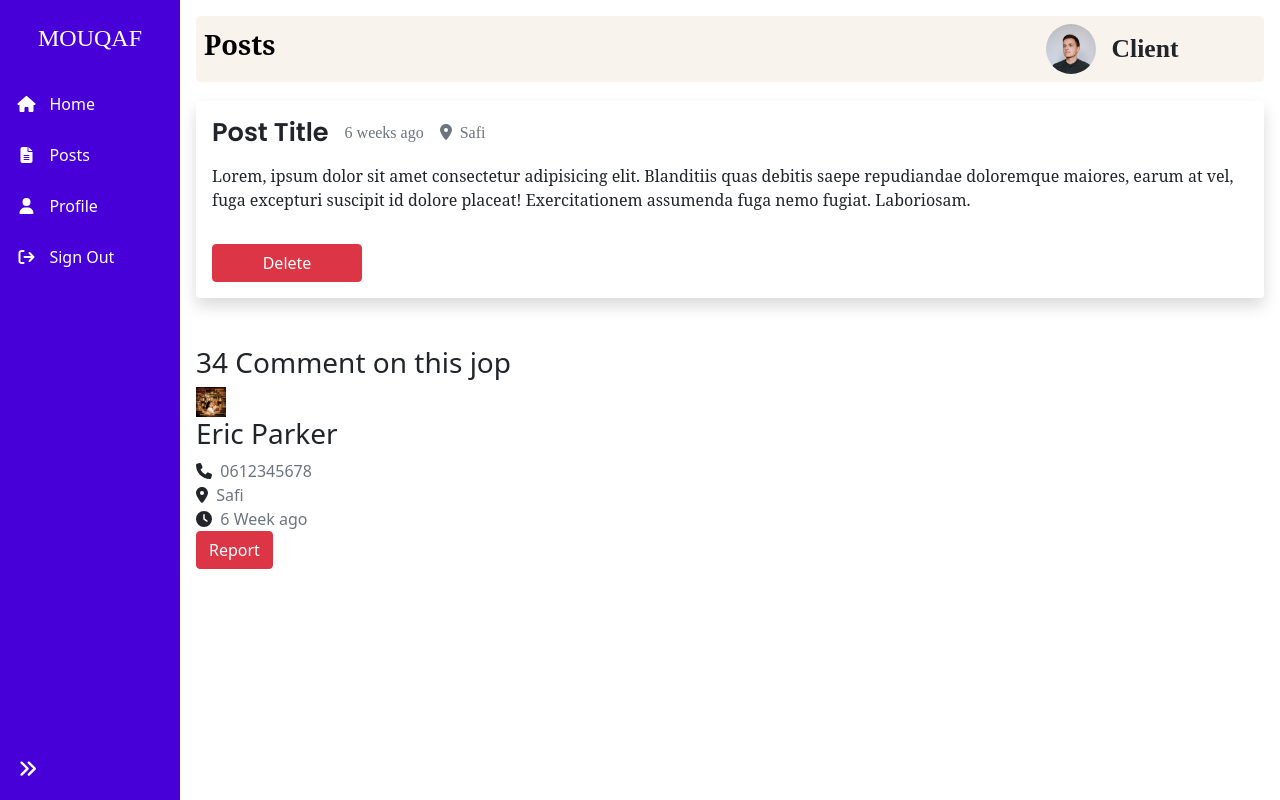
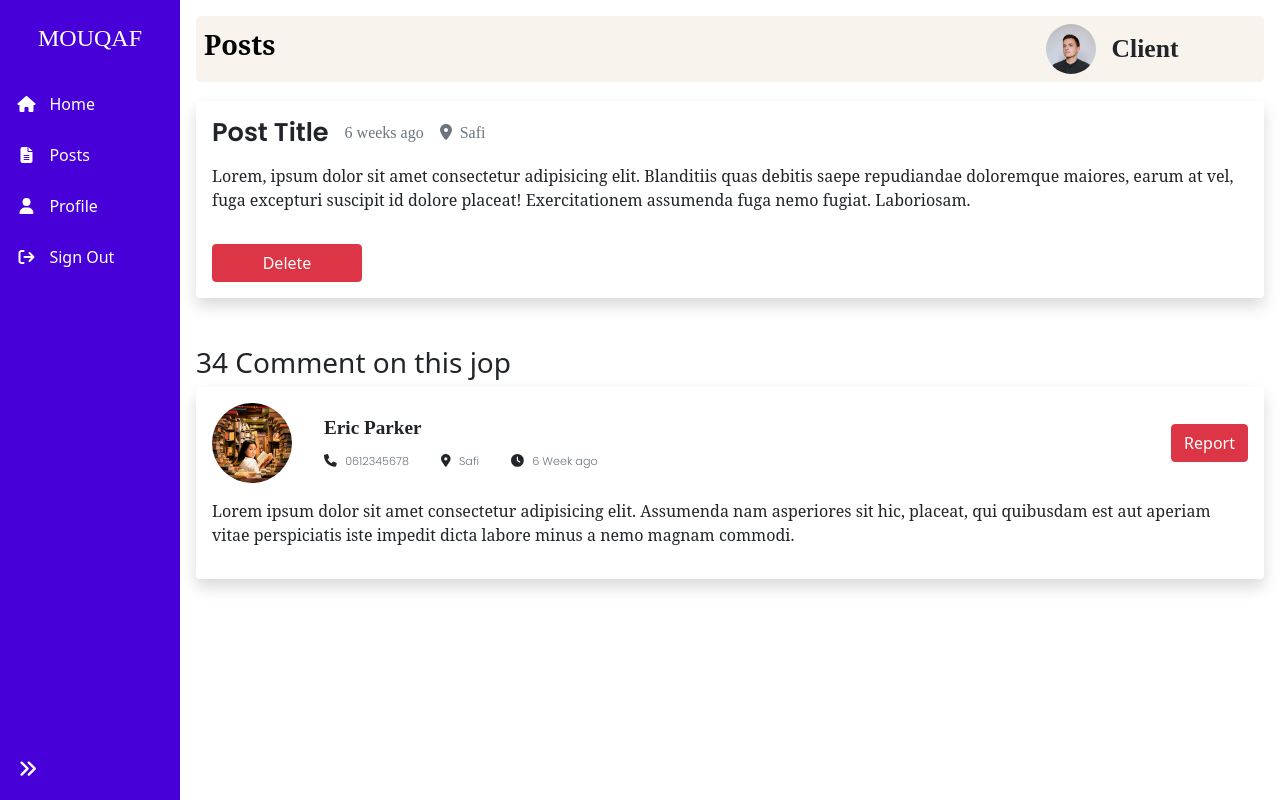
Before and after one commit to abdelhaq-laachari/Mouqaf.ma, a Vue app in the folder front-end/mouqaf/: page /comment in a window 1280 px wide. Built offline with nearby package versions, Linux system fonts and the light colour scheme.

Commit message:
Comment Section done

```diff
--- a/front-end/mouqaf/src/views/client/ReadComment.vue
+++ b/front-end/mouqaf/src/views/client/ReadComment.vue
@@ -7,7 +7,7 @@
         <h3>Post Title</h3>
         <span class="text-muted">6 weeks ago</span>
         <span class="text-muted">
-          <FIcons :icon="['fas', 'map-marker-alt']" class="b-icon face" />&nbsp;
+          <FIcons :icon="['fas', 'map-marker-alt']" />&nbsp;
           Safi
         </span>
       </div>
@@ -25,11 +25,11 @@
       <div class="number__comment">
         <h3>34 Comment on this jop</h3>
       </div>
-        <div class="comment">
+      <div class="comment__card shadow p-3 mb-5 bg-white rounded">
         <div class="comment__header">
           <div class="worker__info">
             <div class="worker__img">
-                        <img src="../../assets/avatar/a2.jpg" width="30px" alt="">
+              <img src="../../assets/avatar/a2.jpg" alt="" />
             </div>
             <div class="worker">
               <div class="name">
@@ -41,11 +41,14 @@
                   <span class="text-muted">0612345678</span>
                 </div>
                 <div class="comment">
-                                <FIcons :icon="['fas', 'map-marker-alt']" class="b-icon" />&nbsp;
+                  <FIcons
+                    :icon="['fas', 'map-marker-alt']"
+                    class="b-icon"
+                  />&nbsp;
                   <span class="text-muted">Safi</span>
                 </div>
                 <div class="comment">
-                                <FIcons :icon="['fas', 'clock']" class="b-icon " />&nbsp;
+                  <FIcons :icon="['fas', 'clock']" class="b-icon" />&nbsp;
                   <span class="text-muted">6 Week ago</span>
                 </div>
               </div>
@@ -54,6 +57,13 @@
           <div class="comment__btn">
             <button class="btn btn-danger">Report</button>
           </div>
+        </div>
+        <div class="comment__topic">
+          <p>
+            Lorem ipsum dolor sit amet consectetur adipisicing elit. Assumenda
+            nam asperiores sit hic, placeat, qui quibusdam est aut aperiam vitae
+            perspiciatis iste impedit dicta labore minus a nemo magnam commodi.
+          </p>
         </div>
       </div>
     </div>
@@ -116,7 +126,50 @@ export default {
   font-size: 1rem;
   font-family: "serif";
 }
-.post__btn{
+.post__btn {
   width: 150px;
 }
+.comment__card {
+  display: flex;
+  flex-direction: column;
+  width: 100%;
+}
+.comment__header {
+  display: flex;
+  justify-content: space-between;
+  align-items: center;
+  margin-bottom: 1rem;
+}
+.worker__info {
+  display: flex;
+  gap: 2rem;
+  align-items: center;
+}
+.worker__img {
+  width: 80px;
+}
+.worker__img img {
+  width: 100%;
+  border-radius: 50%;
+}
+.comment__info{
+    display: flex;
+    gap: 2rem;
+}
+.worker .name h3{
+    font-size: 1.2rem;
+    font-family: serif;
+    font-weight: 600;
+}
+.comment__info .comment span{
+    font-size: 0.7rem;
+    font-family: 'poppins';
+}
+.b-icon{
+    font-size: 0.8rem;
+}
+.comment__topic {
+  font-size: 1rem;
+  font-family: "serif";
+}
 </style>
```
Lines whose indentation alone changed are shown as unchanged.
